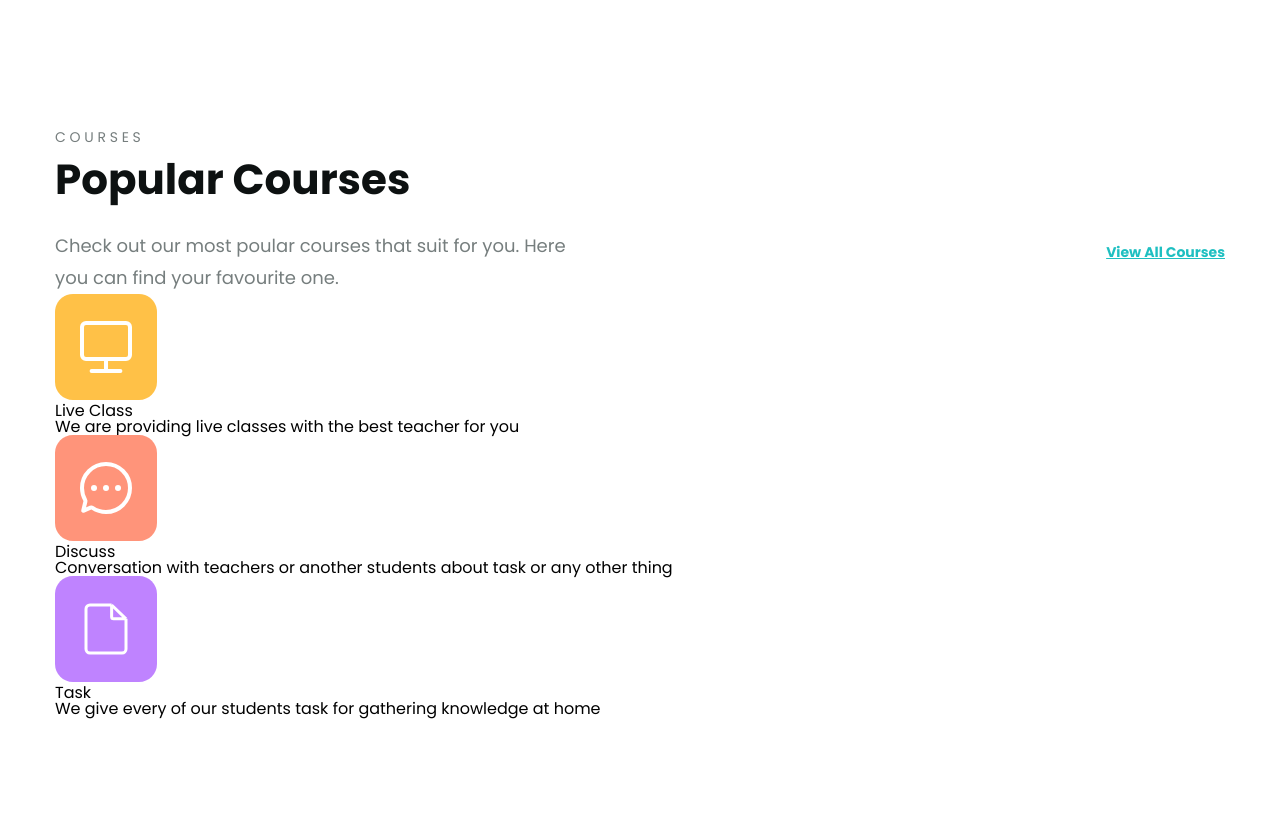
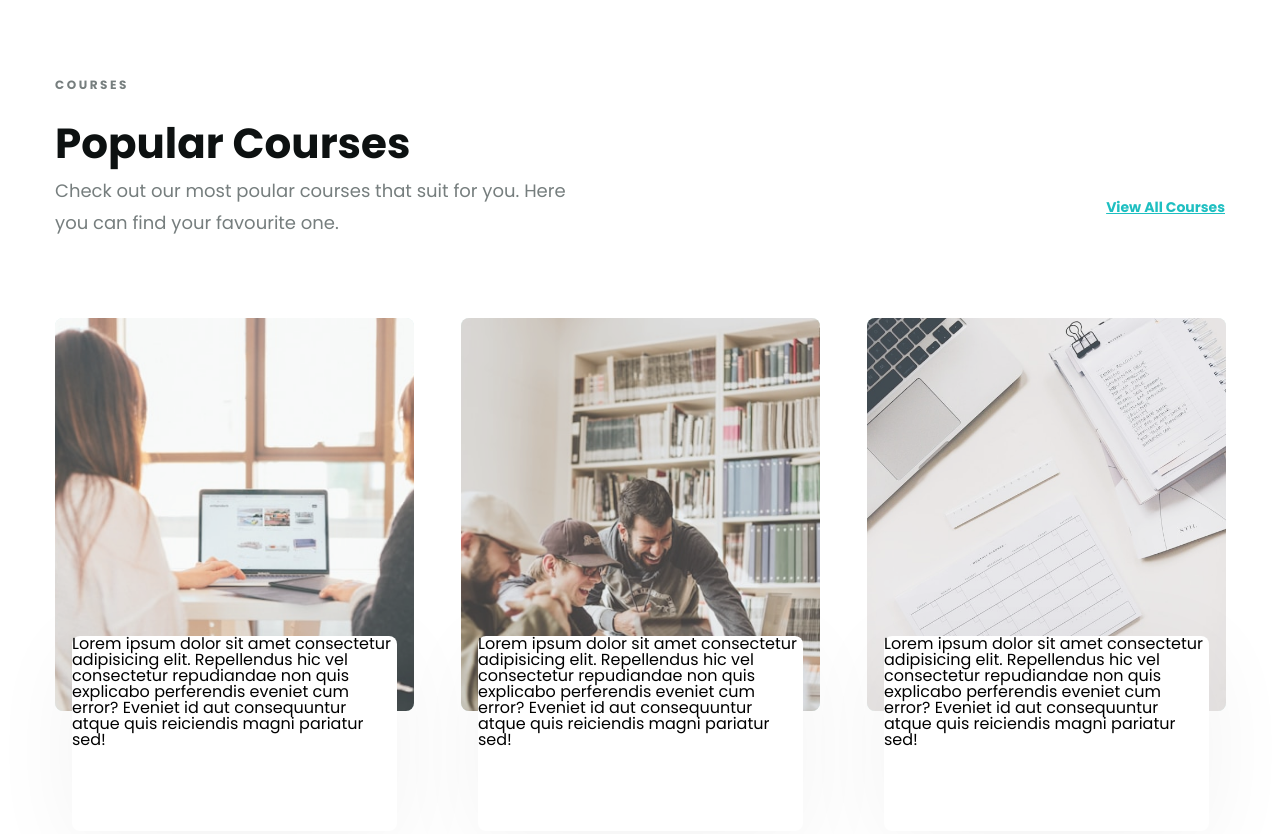
Before and after one commit to d0t666/Project-2.1, a plain HTML site: page index.html in a window 1280 px wide. Shown: the part 1482-2316 px from the top of the page. Drawn offline with Linux system fonts and the light colour scheme.

Commit message:
Course #2

```diff
--- a/assets/css/styles.css
+++ b/assets/css/styles.css
@@ -317,7 +317,7 @@ a {
     margin-top: 19px;
     width: 525px;
 }
-.course .top-content a {
+.courses .top-content a {
     color: var(--primary-color);
     font-size: 1.4rem;
     font-style: normal;
@@ -325,8 +325,62 @@ a {
     line-height: normal;
     text-decoration-line: underline;
 }
-.course .top-content .row {
+.courses .top-content .row {
     display: flex;
     justify-content: space-between;
     align-items: center;
 }
+/* course */
+.courses {
+    margin-top: 79px;
+}
+.courses .course-list {
+    display: flex;
+    gap: 47px;
+}
+.courses .course-list .image {
+    margin-top: 79px;
+    width: 359px;
+    height: 393px;
+    object-fit: cover;
+    border-radius: 8px;
+    opacity: 0.75;
+    background: #d0efed;
+}
+.courses .slogan {
+    color: #767e7e;
+    font-size: 1.2rem;
+    font-style: normal;
+    font-weight: 700;
+    line-height: normal;
+}
+.courses .heading {
+    margin-top: 18px;
+    color: #0d1111;
+    font-size: 4.2rem;
+    font-style: normal;
+    font-weight: 700;
+    line-height: normal;
+}
+.courses .desc {
+    width: 525px;
+    color: #767e7e;
+    font-size: 1.8rem;
+    font-style: normal;
+    font-weight: 400;
+    line-height: 1.78; /* 177.778% */
+}
+.courses .course {
+    position: relative;
+}
+.courses .course .content {
+    position: absolute;
+    bottom: -117px;
+    right: 17px;
+    margin: auto;
+    width: 325px;
+    height: 195px;
+    border-radius: 8px;
+    background: #fff;
+    box-shadow: 0px 16px 90px 0px rgba(0, 0, 0, 0.05);
+}
--- a/index.html
+++ b/index.html
@@ -132,7 +132,7 @@
                 </div>
             </div>
                             <!-- Course -->
-                            <div class="course">
+                            <div class="courses">
                                 <div class="main-content">
                                     <div class="top-content">
                                         <p class="slogan">C  O  U  R  S  E  S</p>
@@ -142,28 +142,25 @@
                                             <a href="#!">View All Courses</a>
                                        </div>
                                     </div>
-                                    <div class="stats">
-                                                            <!-- Feature 1 -->
-                                        <div class="feature">
-                                        <img src="./assets/icon/feature-comp.svg" alt="" class="img">
-                                        <h3 class="heading">Live Class</h3>
-                                        <p class="desc">We are providing live classes with the best teacher for you</p>
-                                </div>
+                                    <div class="course-list">
+                                        <!-- course 1 -->
+                                        <div class="course">
+                                            <img src="./assets/img/course-1.jpg" alt="" class="image">
+                                            <div class="content"><p>Lorem ipsum dolor sit amet consectetur adipisicing elit. Repellendus hic vel consectetur repudiandae non quis explicabo perferendis eveniet cum error? Eveniet id aut consequuntur atque quis reiciendis magni pariatur sed!</p></div>
+                                        </div>
+                                        <!-- course 2 -->
 
-                                        <!-- Feature 2 -->
-                                        <div class="feature">
-                                            <img src="./assets/icon/feature-discuss.svg" alt="" class="img">
-                                            <h3 class="heading">Discuss</h3>
-                                            <p class="desc">Conversation with teachers or another students about task or any other thing</p>
+                                        <div class="course">
+                                            <img src="./assets/img/course-2.jpg" alt="" class="image">
+                                            <div class="content"><p>Lorem ipsum dolor sit amet consectetur adipisicing elit. Repellendus hic vel consectetur repudiandae non quis explicabo perferendis eveniet cum error? Eveniet id aut consequuntur atque quis reiciendis magni pariatur sed!</p></div>
                                         </div>
+                                        <!-- course 3 -->
 
-                                            <!-- Feature 3 -->
-                                        <div class="feature">
-                                            <img src="./assets/icon/feature-task.svg" alt="" class="img">
-                                            <h3 class="heading">Task</h3>
-                                            <p class="desc">We give every of our students task for gathering knowledge at home</p>
+                                        <div class="course">
+                                            <img src="./assets/img/course-3.jpg" alt="" class="image">
+                                            <div class="content"><p>Lorem ipsum dolor sit amet consectetur adipisicing elit. Repellendus hic vel consectetur repudiandae non quis explicabo perferendis eveniet cum error? Eveniet id aut consequuntur atque quis reiciendis magni pariatur sed!</p></div>
+                                        </div>
                                     </div>
-                            </div>
                                 </div>
                             </div>
 
```
Also changed, not shown: assets/img/course-1.jpg (added), assets/img/course-2.jpg (added), assets/img/course-3.jpg (added).
